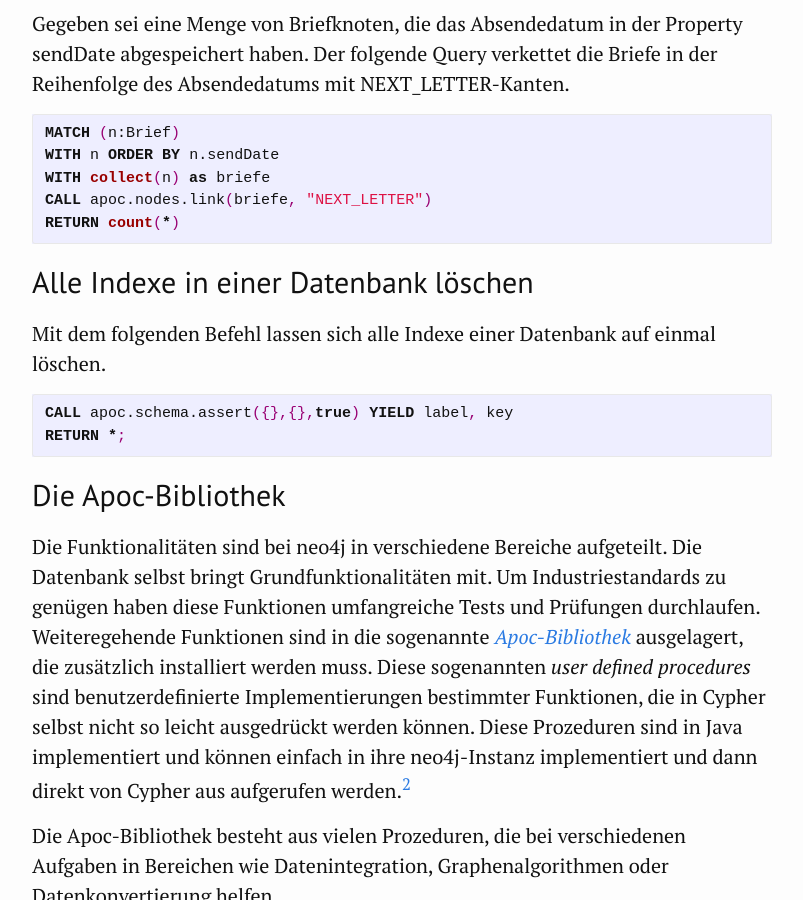
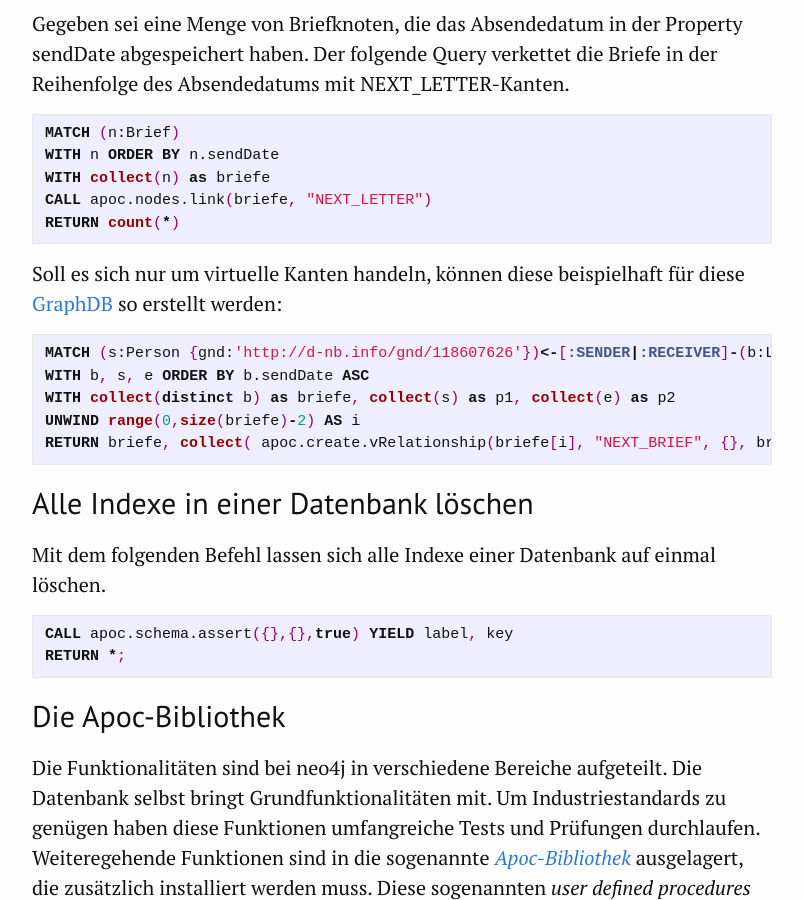
Before and after one commit to kuczera/Graphentechnologien, a Jekyll site: the page built from docs/95_Anhang.md, in a window 1280 px wide and 900 px high, scrolled down 10936 px. Shown: the whole window, without its empty margins (238-1041 px from the left). Built offline with Jekyll 4.4.1, drawn with Linux system fonts in a browser that asks for light colours.

Commit message:
Update 95_Anhang.md

```diff
--- a/docs/95_Anhang.md
+++ b/docs/95_Anhang.md
@@ -375,6 +375,17 @@ CALL apoc.nodes.link(briefe, "NEXT_LETTER")
 RETURN count(*)
 ~~~
 
+Soll es sich nur um virtuelle Kanten handeln, können diese beispielhaft für diese [GraphDB](http://jlu-buster.mni.thm.de:12360/browser/) so erstellt werden:
+
+~~~cypher
+MATCH (s:Person {gnd:'http://d-nb.info/gnd/118607626'})<-[:SENDER|:RECEIVER]-(b:Letter)-[:RECEIVER]->(e:Person)
+WITH b, s, e ORDER BY b.sendDate ASC
+WITH collect(distinct b) as briefe, collect(s) as p1, collect(e) as p2
+UNWIND range(0,size(briefe)-2) AS i
+RETURN briefe, collect( apoc.create.vRelationship(briefe[i], "NEXT_BRIEF", {}, briefe[i+1])), p1, p2;
+~~~
+
+
 ## Alle Indexe in einer Datenbank löschen
 
 Mit dem folgenden Befehl lassen sich alle Indexe einer Datenbank auf einmal löschen.
```
